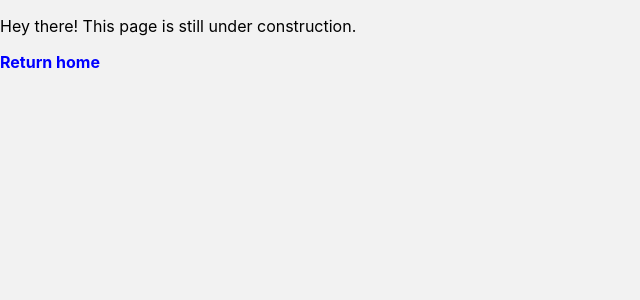
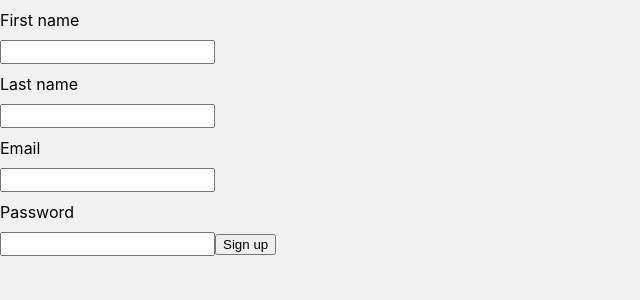
Before and after one commit to cross20/frolf-companion, a Next.js app: page /auth/signup in a window 1280 px wide. Shown: the top 300 px of the page, without its empty margins (0-640 px from the left). Built offline with nearby package versions, Linux system fonts and the light colour scheme.

Commit message:
create user functionality

```diff
--- a/lib/prisma.js
+++ b/lib/prisma.js
@@ -1,4 +1,5 @@
 import { PrismaClient } from '@prisma/client';
+import { hash } from './bcrypt.js';
 
 let prisma;
 
@@ -14,6 +15,26 @@ if (process.env.NODE_ENV === 'production') {
 export default prisma;
 
 /**
+ * Adds a new user to the database.
+ * @param {string} email email address the user will sign in with.
+ * @param {string} firstName user's first name.
+ * @param {string} lastName user's last name.
+ * @param {string} password plaintext password the user will sign in with.
+ * @param {*} image url linking to an image the user will use as their avatar.
+ * @returns new user that was created.
+ */
+export async function createUser(email, firstName, lastName, password, image) {
+  return await prisma.user.create({
+    data: {
+      email: email,
+      name: `${firstName} ${lastName}`,
+      password: await hash(password),
+      image: image,
+    },
+  });
+}
+
+/**
  * Retrieve a user.
  * @param {string} email email address belonging to the user.
  * @returns the user, if found.
--- /dev/null
+++ b/pages/api/create-user.js
@@ -0,0 +1,13 @@
+import { createUser } from "../../lib/prisma";
+
+export default async function handler(req, res) {
+    console.log('success', req.body);
+
+    const body = req.body;
+
+    console.log('username', body.email);
+
+    const user = await createUser(body.email, body.firstName, body.lastName, body.password, null);
+
+    res.status(201).json({user});
+}
--- a/pages/auth/signup.js
+++ b/pages/auth/signup.js
@@ -1,18 +1,42 @@
-import Link from "next/link";
+export default function SignUp() {
+    const onSubmit = async (e) => {
+        e.preventDefault();
 
-export default function SignUp() {
+        const body = {
+            firstName: e.target['first-name'].value,
+            lastName: e.target['last-name'].value,
+            email: e.target.username.value,
+            password: e.target.password.value,
+        }
+
+        const res = await fetch('../api/create-user', {
+            method: 'POST',
+            headers: {
+                'Content-Type': 'application/json',
+             },
+             body: JSON.stringify(body),
+        });
+
+        console.log('res', res);
+
+        const content = await res.json();
+
+        console.log('content', content);
+
+        e.target.reset();
+    }
+
     return (
-        <form>
-            <p>Hey there! This page is still under construction.</p>
-            <Link href="/">
-                <a>Return home</a>
-            </Link>
-            <style jsx>{`
-                a {
-                    color: blue;
-                    font-weight: bold;
-                }
-            `}</style>
+        <form onSubmit={onSubmit}>
+            <label htmlFor="first-name">First name</label>
+            <input name="first-name" type="text"></input>
+            <label htmlFor="last-name">Last name</label>
+            <input name="last-name" type="text"></input>
+            <label htmlFor="username">Email</label>
+            <input name="username" type="email"></input>
+            <label htmlFor="password">Password</label>
+            <input name="password" type="password"></input>
+            <button type="submit">Sign up</button>
         </form>
     )
 }
```
Also changed, not shown: pages/api/auth/[...nextauth].js (+0 -9 lines).
